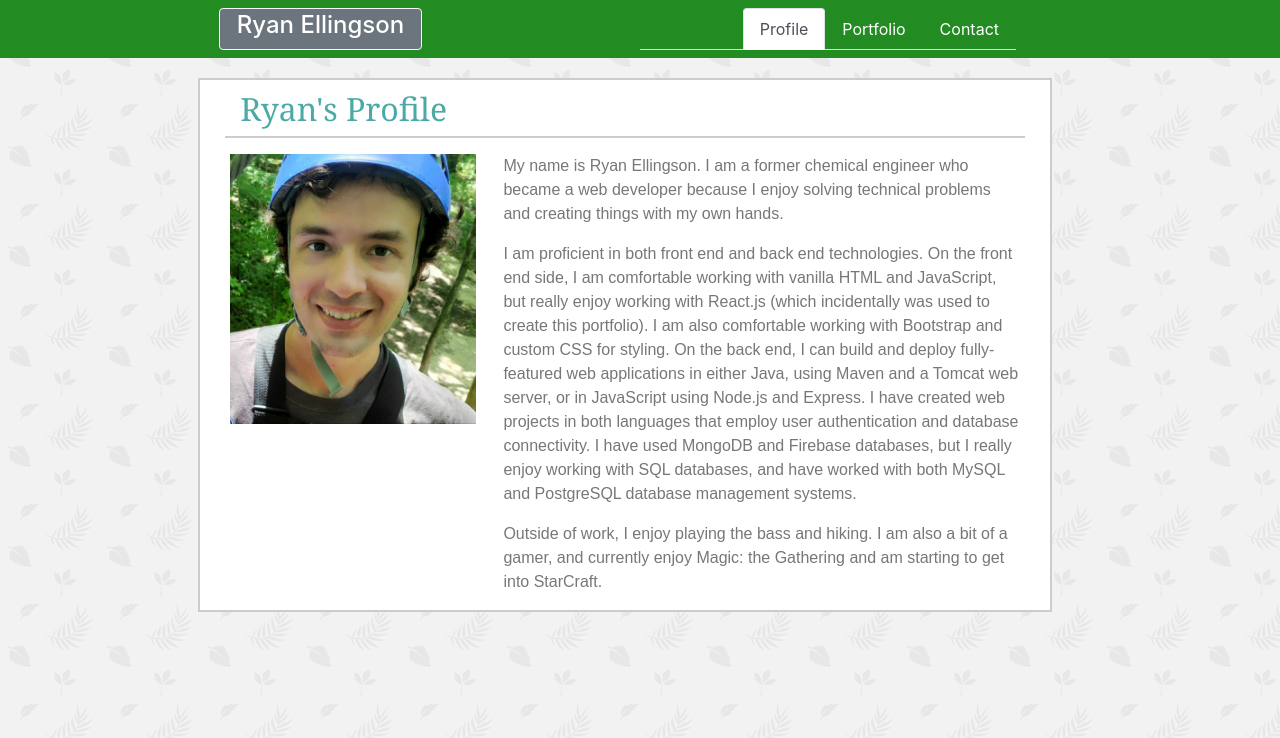
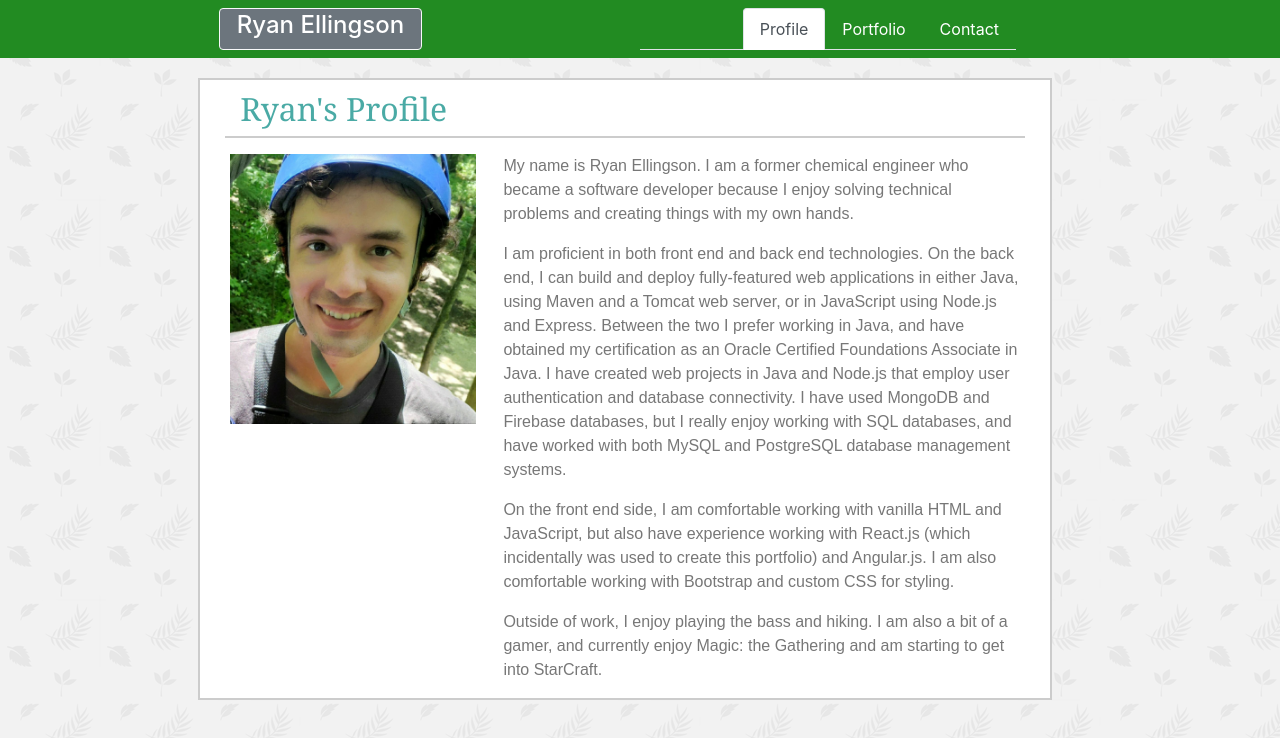
Before and after one commit to RyanEllingson/Portfolio, a React (Create React App) app: page / in a window 1280 px wide. Shown: the top 738 px of the page. Built offline with nearby package versions, Linux system fonts and the light colour scheme.

Commit message:
updated profile page

```diff
--- a/src/components/Profile/Profile.js
+++ b/src/components/Profile/Profile.js
@@ -9,8 +9,9 @@ const Profile = function() {
                 <img src={pic} alt="profile pic" className="profile-pic d-none d-lg-block"/>
             </div>
             <div className="col-12 col-lg-8">
-                <p>My name is Ryan Ellingson.  I am a former chemical engineer who became a web developer because I enjoy solving technical problems and creating things with my own hands.</p>
-                <p>I am proficient in both front end and back end technologies.  On the front end side, I am comfortable working with vanilla HTML and JavaScript, but really enjoy working with React.js (which incidentally was used to create this portfolio).  I am also comfortable working with Bootstrap and custom CSS for styling.  On the back end, I can build and deploy fully-featured web applications in either Java, using Maven and a Tomcat web server, or in JavaScript using Node.js and Express.  I have created web projects in both languages that employ user authentication and database connectivity.  I have used MongoDB and Firebase databases, but I really enjoy working with SQL databases, and have worked with both MySQL and PostgreSQL database management systems.</p>
+                <p>My name is Ryan Ellingson.  I am a former chemical engineer who became a software developer because I enjoy solving technical problems and creating things with my own hands.</p>
+                <p>I am proficient in both front end and back end technologies.  On the back end, I can build and deploy fully-featured web applications in either Java, using Maven and a Tomcat web server, or in JavaScript using Node.js and Express.  Between the two I prefer working in Java, and have obtained my certification as an Oracle Certified Foundations Associate in Java.  I have created web projects in Java and Node.js that employ user authentication and database connectivity.  I have used MongoDB and Firebase databases, but I really enjoy working with SQL databases, and have worked with both MySQL and PostgreSQL database management systems.</p>
+                <p>On the front end side, I am comfortable working with vanilla HTML and JavaScript, but also have experience working with React.js (which incidentally was used to create this portfolio) and Angular.js.  I am also comfortable working with Bootstrap and custom CSS for styling.</p>
                 <p>Outside of work, I enjoy playing the bass and hiking.  I am also a bit of a gamer, and currently enjoy Magic: the Gathering and am starting to get into StarCraft.</p>
             </div>
         </div>
```
